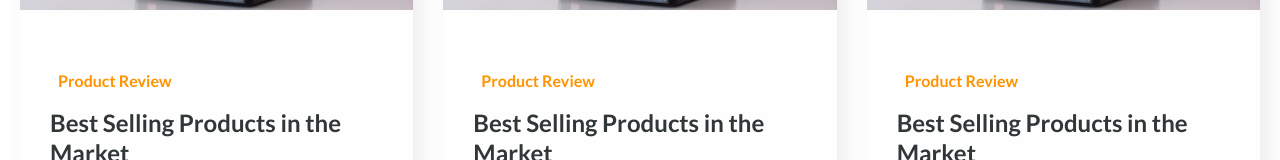
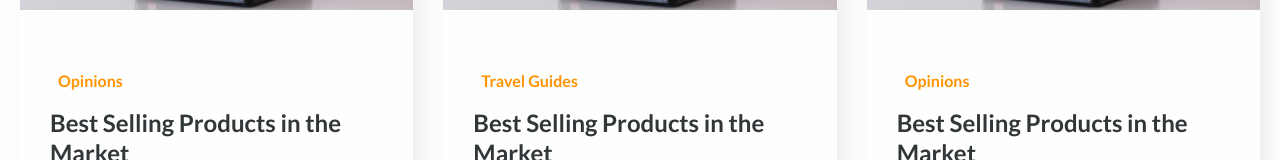
Before and after one commit to ankushydv26/Header.Blog, a Next.js app: page / in a window 1280 px wide. Shown: the part 762-922 px from the top of the page. Built offline with nearby package versions, Linux system fonts and the light colour scheme.

Commit message:
added category color on based of their label

```diff
--- a/src/app/page.js
+++ b/src/app/page.js
@@ -8,11 +8,10 @@ export default function Home() {
         description="Lorem ipsum dolor sit amet, consectetur adipisicing elit. Labore, explicabo."
         href={ "Read More"}
       />
-      {/* <div className="row_wrap"> */}
       <div className="row">
         <div className="col col-4 min-mw-100">
           <Card
-            label="Product Review"
+            label="Opinions"
             title="Best Selling Products in the Market"
             description="Lorem ipsum dolor sit amet, consectetur adipisicing elit. Labore, explicabo."
             href={ "Read More"}
@@ -20,7 +19,7 @@ export default function Home() {
         </div>
         <div className="col col-4 min-mw-100">
           <Card
-            label="Product Review"
+            label="Travel Guides"
             title="Best Selling Products in the Market"
             description="Lorem ipsum dolor sit amet, consectetur adipisicing elit. Labore, explicabo."
             href={ "Read More"}
@@ -28,13 +27,12 @@ export default function Home() {
         </div>
         <div className="col col-4 min-mw-100">
           <Card
-            label="Product Review"
+            label="Opinions"
             title="Best Selling Products in the Market"
             description="Lorem ipsum dolor sit amet, consectetur adipisicing elit. Labore, explicabo."
             href={ "Read More"}
           />
         </div>
-        {/* </div> */}
       </div>
     </div>
   );
```
